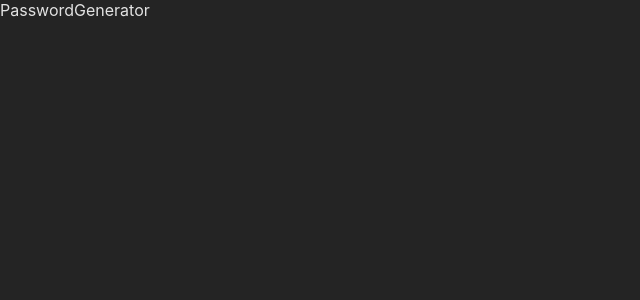
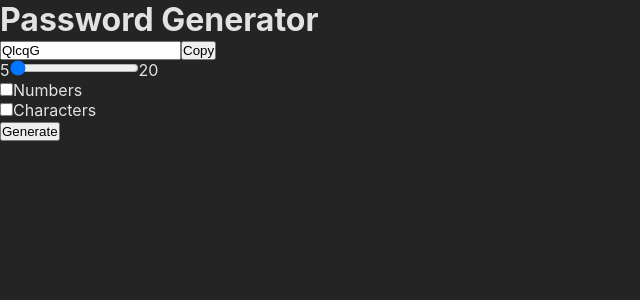
Before and after one commit to souravcodes1080/react-password-generator, a React (Vite) app: page / in a window 1280 px wide. Shown: the top 300 px of the page, without its empty margins (0-640 px from the left). Built offline with nearby package versions, Linux system fonts and the light colour scheme.

Commit message:
logic added

```diff
--- /dev/null
+++ b/src/Constants.js
@@ -0,0 +1,3 @@
+export const str = "ABCDEFGHIJKLMNOPQRSTUVWXYZabcdefghijklmnopqrstuvwxyz"
+export const number = "1234567890"
+export const character = "~!@#$%^&*()_-+=:;<>{}[].,"
--- a/src/components/PasswordGenerator.jsx
+++ b/src/components/PasswordGenerator.jsx
@@ -1,9 +1,87 @@
-import React from 'react'
+import React, { useCallback, useEffect, useState } from "react";
+import "../styles/pg.css";
+import {character, number, str} from "../Constants"
+
 
 function PasswordGenerator() {
+
+  //react states
+  const [password, setPassword] = useState("");
+  const [length, setLength] = useState(5);
+  const [isNumber, setIsNumber] = useState(false);
+  const [isCharacter, setIsCharacter] = useState(false);
+
+
+  //methods
+  const passwordGenerator = useCallback(() => {
+    let pass = "";
+    let string = str;
+    if (isNumber) {
+      string += number;
+    }
+    if (isCharacter) {
+      string += character;
+    }
+    for (let i = 1; i <= length; i++) {
+      let char = Math.floor(Math.random() * string.length + 1);
+      pass += string.charAt(char);
+    }
+    setPassword(pass);
+  }, [length, isNumber, isCharacter, setPassword]);
+
+  const copyPassword = useCallback(() => {
+    window.navigator.clipboard.writeText(password);
+  }, [password]);
+
+  useEffect(() => {
+    passwordGenerator();
+  }, []);
+
+
+
   return (
-    <div>PasswordGenerator</div>
-  )
+    <>
+      <div className="container">
+        <h1>Password Generator</h1>
+        <div className="password-text">
+          <input type="text" value={password} />
+          <button onClick={copyPassword}>Copy</button>
+        </div>
+        <div className="adjustment">
+          5
+          <input
+            type="range"
+            min={5}
+            max={20}
+            value={length}
+            onChange={(e) => {
+              setLength(e.target.value);
+            }}
+          />
+          20
+          <div className="checkboxes">
+            <input
+              type="checkbox"
+              onChange={() => {
+                setIsNumber(!isNumber);
+              }}
+            />
+            <label>Numbers</label>
+          </div>
+          <div className="checkboxes">
+            <input
+              type="checkbox"
+              onChange={() => {
+                setIsCharacter(!isCharacter);
+              }}
+            />
+            <label>Characters</label>
+          </div>
+          <button onClick={passwordGenerator}>Generate</button>
+        </div>
+      </div>
+    </>
+  );
 }
 
-export default PasswordGenerator
+export default PasswordGenerator;
```
Also changed, not shown: src/styles/pg.css (added).
